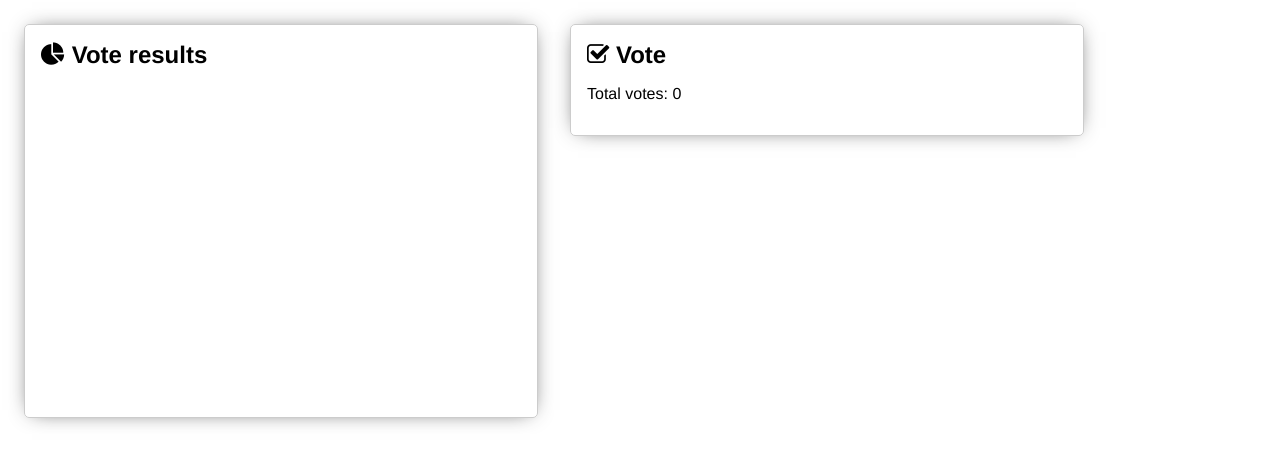
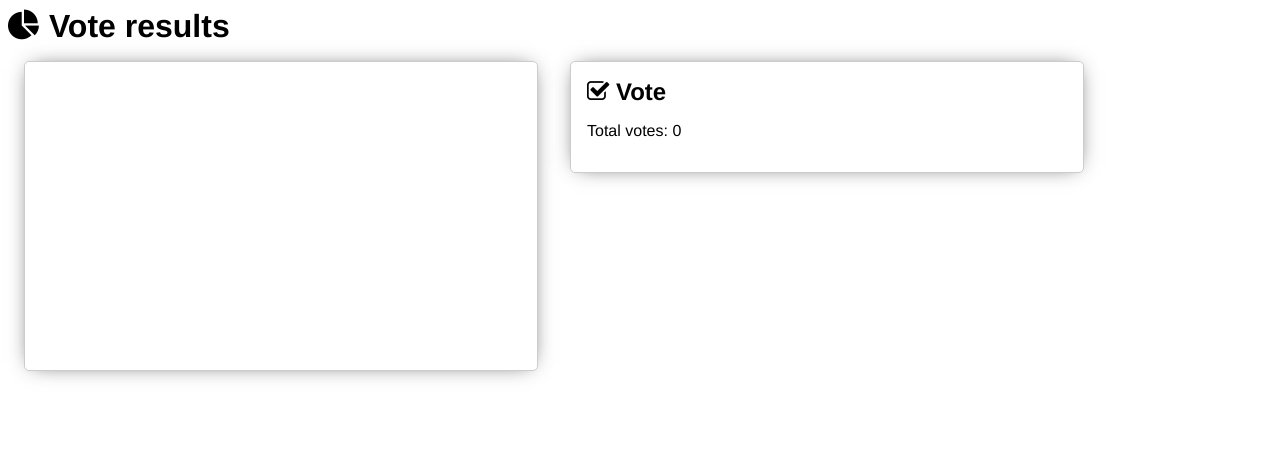
Before and after one commit to AndrewPoyntz/Server-sent-events-voting, a website: page frontend/results/index.html in a window 1280 px wide. Drawn offline with nearby package versions, Linux system fonts and the light colour scheme; no server answers.

Commit message:
remove some console.logs + small style tweaks

```diff
--- a/frontend/admin.css
+++ b/frontend/admin.css
@@ -10,7 +10,7 @@ h1, h2 {
 	border-radius: 5px;
 	box-shadow: 0 0 20px -8px #333;
 	width:30em;
-	height: 20em;
+	height: 22em;
 	float: left;
 	margin: 1em;
 }
--- a/frontend/results/index.html
+++ b/frontend/results/index.html
@@ -7,8 +7,8 @@
 	<link rel="stylesheet" href="../lib/font-awesome.min.css">
 </head>
 <body>
+<h1><i class="fa fa-pie-chart" aria-hidden="true"></i> Vote results</h1>
 <section class="box">
-	<h1><i class="fa fa-pie-chart" aria-hidden="true"></i> Vote results</h1>
 	<section id="chart">
 		<label for="results"></label>
 		<canvas id="results"></canvas>
--- a/frontend/results/results.css
+++ b/frontend/results/results.css
@@ -18,7 +18,6 @@ h1, h2 {
 	width:500px;
 	height:300px;
 	text-align: center;
-	padding:1em;
 }
 label{
 	font-weight:bold;
--- a/frontend/results/results.js
+++ b/frontend/results/results.js
@@ -67,7 +67,6 @@ $(document).ready(() => {
 			labels.push(option.name);
 			data.push(option.votes);
 		}
-		console.log(data);
 		totalVotes.html(chartData.totalVotes);
 		myChart.data.datasets[0].data = data;
 		myChart.update();
```
